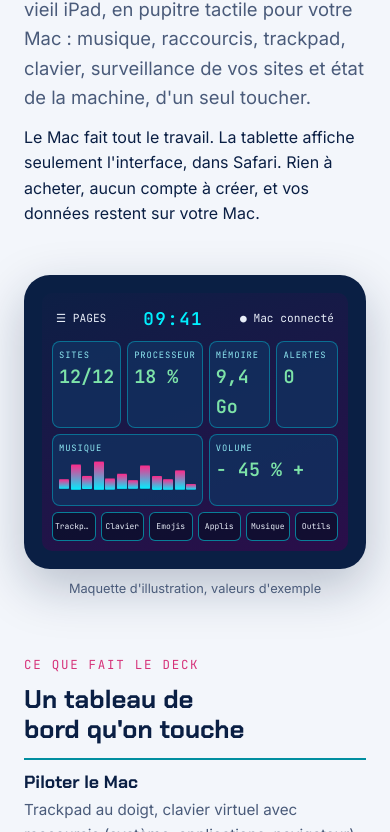
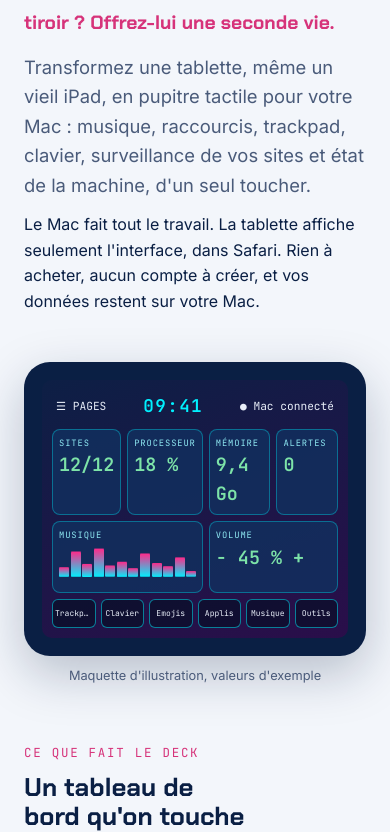
Before and after one commit to cmultimedia-laura/cmultimedia-deck, a plain HTML site: page docs/guide-installation.html in a window 390 px wide. Shown: the part 173-1005 px from the top of the page. Drawn offline with Linux system fonts and the light colour scheme.

Commit message:
Guide : accroche « vieille tablette »

```diff
--- a/docs/guide-installation.html
+++ b/docs/guide-installation.html
@@ -35,6 +35,7 @@ a { color: var(--accent); }
 a:focus-visible, button:focus-visible { outline: 3px solid var(--pink); outline-offset: 2px; border-radius: 4px; }
 .eyebrow { font-family: var(--f-mono); font-size: .78rem; letter-spacing: .14em; text-transform: uppercase; color: var(--pink); margin-bottom: 10px; }
 .lead { font-size: 1.15rem; color: var(--muted); }
+.hook { font-family: var(--f-display); font-size: clamp(1.2rem, 2.6vw, 1.55rem); font-weight: 700; color: var(--pink); margin: 12px 0 14px; text-wrap: balance; }
 section { margin-top: 56px; }
 
 /* Ouverture : texte + maquette de tablette */
@@ -111,6 +112,7 @@ footer { margin-top: 64px; padding-top: 18px; border-top: 1px solid var(--line);
     <div>
       <div class="eyebrow">Guide d'installation · macOS + tablette</div>
       <h1>CMULTIMEDIA Deck</h1>
+      <p class="hook">Une vieille tablette au fond d'un tiroir ? Offrez-lui une seconde vie.</p>
       <p class="lead">Transformez une tablette, même un vieil iPad, en pupitre tactile pour votre Mac : musique, raccourcis, trackpad, clavier, surveillance de vos sites et état de la machine, d'un seul toucher.</p>
       <p>Le Mac fait tout le travail. La tablette affiche seulement l'interface, dans Safari. Rien à acheter, aucun compte à créer, et vos données restent sur votre Mac.</p>
     </div>
```
Also changed, not shown: docs/index.html (+2 -0 lines).
